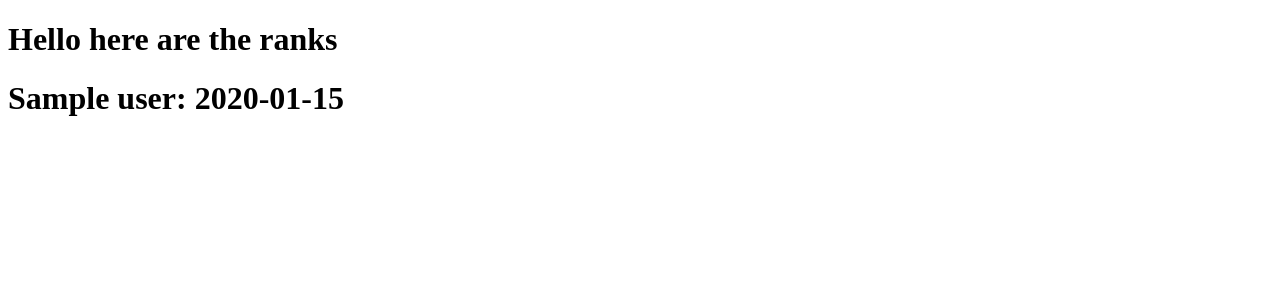
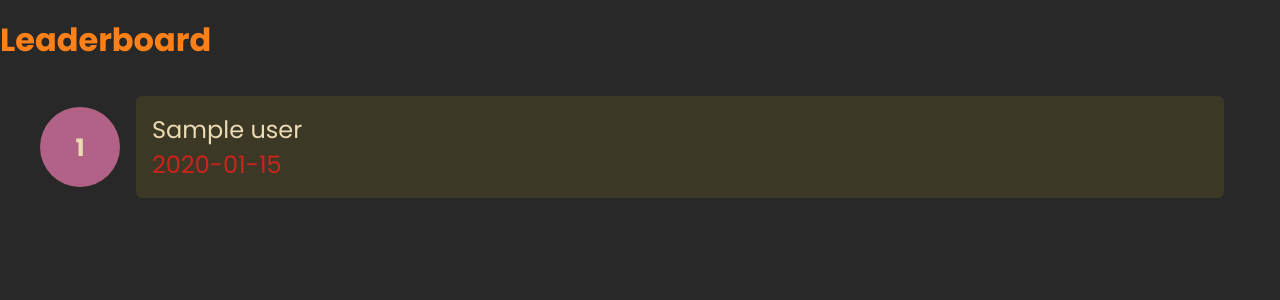
Before and after one commit to saurabhmahra91/DSSudoku, a Django app: template sudoku/templates/sudoku/results.html in a window 1280 px wide. Shown: the top 300 px of the page. Run offline with Django 4.2, Linux system fonts and the light colour scheme; the template is opened without the code that fills it: most values are stand-ins (such as "Sample title", 1, 10 or a date in 2020).

Commit message:
version 1

```diff
--- a/sudoku/templates/sudoku/results.html
+++ b/sudoku/templates/sudoku/results.html
@@ -6,17 +6,94 @@
     <meta http-equiv="X-UA-Compatible" content="IE=edge">
     <meta name="viewport" content="width=device-width, initial-scale=1.0">
     <title>DSSudoku</title>
+    <style>
+        @import url('https://fonts.googleapis.com/css2?family=Poppins:ital,wght@0,100;0,200;0,300;0,400;0,500;0,600;0,700;0,800;0,900;1,100;1,200;1,300;1,400;1,500;1,600;1,700;1,800&display=swap');
+
+        * {
+            margin: 0;
+            padding: 0;
+        }
+
+
+        h1,
+        h2,
+        p,
+        li,
+        label {
+            font-family: Poppins;
+        }
+
+        body {
+            background-color: #282828;
+            color: #ebdbb2;
+            max-width: 1500px;
+            margin: 0 auto;
+        }
+
+        .leaderboard {
+            color: #fe8019;
+            padding: 1rem 0;
+        }
+
+        li {
+            font-family: Poppins;
+            font-size: 1rem;
+        }
+
+        .user-card {
+            padding: 1rem 2.5rem;
+            border-radius: 5px;
+            font-family: Poppins;
+            font-size: 1.5rem;
+            display: flex;
+            align-items: center;
+        }
+
+        .rank {
+            font-weight: bold;
+            height: 80px;
+            width: 80px;
+            border-radius: 50px;
+            background-color: #b16286;
+            display: flex;
+            justify-content: center;
+            align-items: center;
+
+        }
+
+        .user {
+            background-color: #3c3826;
+            padding: 1rem;
+            margin: 0 1rem;
+            border-radius: 6px;
+            flex: 1;
+        }
+
+        .time-taken {
+            color: #cc241d;
+        }
+    </style>
 </head>
 
 <body>
-    <h1>Hello here are the ranks</h1>
-    {% for user, time in time_taken %}
     <div>
-        <h1>
-            {{user}}: {{time}}
-        </h1>
+        <h1 class="leaderboard">Leaderboard</h1>
+        {% for user, time in time_taken %}
+        <div class="user-card">
+            <div class="rank">
+                {{forloop.counter}}
+            </div>
+            <div class="user">
+                <div class="usersname">
+                    {{user}}
+                </div>
+                <div class="time-taken">
+                    {{time}}
+                </div>
+            </div>
+        </div>
+        {% endfor %}
     </div>
-    {% endfor %}
 </body>
 
 </html>
--- a/sudoku/templates/sudoku/user-home.html
+++ b/sudoku/templates/sudoku/user-home.html
@@ -106,7 +106,7 @@
                     </h1>
                     <div class="buckets">
                         <label for="N">Number of empty buckets:</label>
-                        <input type="number" name="K" min="15" , max="64" value="15">
+                        <input type="number" name="K" min="1" , max="64" value="15">
                         <p>
                             The number of empty buckets decides the difficulty of the game. It can be anything between
                             15
```
Also changed, not shown: sudoku/library.py (+21 -1 lines), sudoku/templates/sudoku/gameboard.html (+38 -25 lines), sudoku/views.py (+16 -6 lines).
